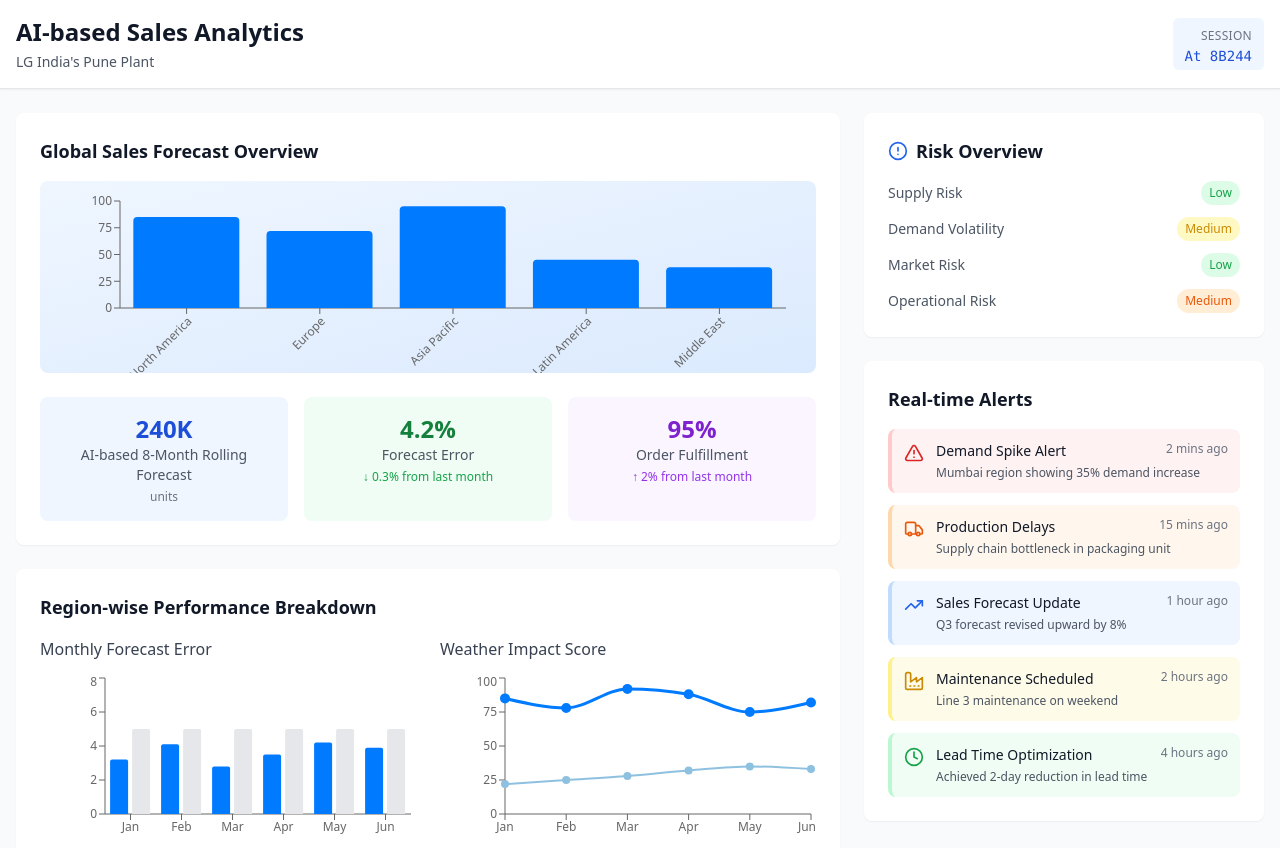
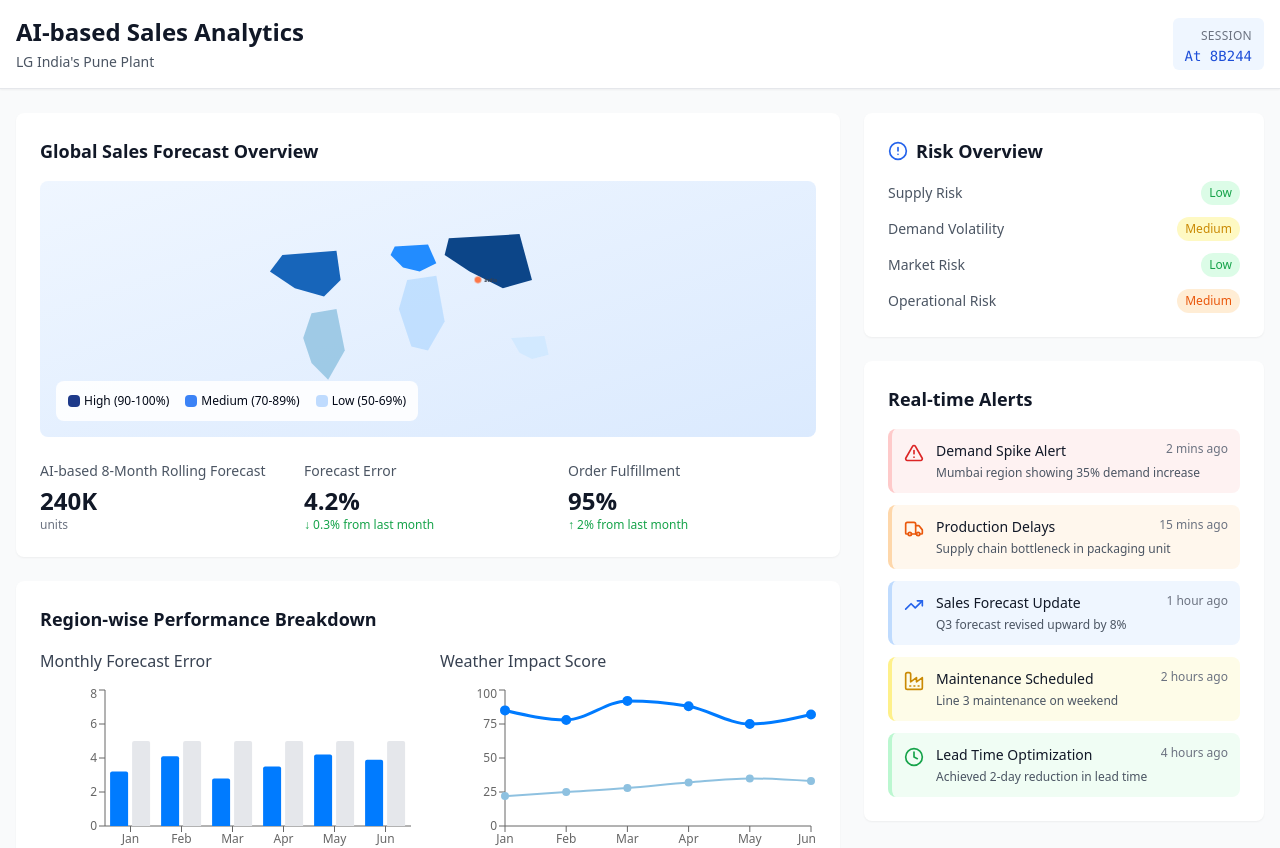
Before and after one commit to AmbitSoftwareDXB/lgsalesforecasting-indiasample, a React (Vite) app: page / in a window 1280 px wide. Shown: the top 848 px of the page. Built offline with nearby package versions, Linux system fonts and the light colour scheme.

Commit message:
Fix: Global Sales Forecast Overview map
Implement the map display for the Global Sales Forecast Overview section.

```diff
--- a/src/components/dashboard/GlobalSalesForecast.tsx
+++ b/src/components/dashboard/GlobalSalesForecast.tsx
@@ -1,13 +1,5 @@
 
-import { BarChart, Bar, XAxis, YAxis, ResponsiveContainer, Tooltip } from 'recharts';
-
-const worldRegions = [
-  { region: 'North America', sales: 85, color: '#007BFF' },
-  { region: 'Europe', sales: 72, color: '#8EC1E0' },
-  { region: 'Asia Pacific', sales: 95, color: '#0056B3' },
-  { region: 'Latin America', sales: 45, color: '#B3D9FF' },
-  { region: 'Middle East', sales: 38, color: '#CCE7FF' },
-];
+import { ResponsiveContainer } from 'recharts';
 
 const GlobalSalesForecast = () => {
   return (
@@ -16,49 +8,78 @@ const GlobalSalesForecast = () => {
         Global Sales Forecast Overview
       </h2>
 
-      {/* World Map Heatmap Simulation */}
+      {/* World Map Heatmap */}
       <div className="mb-6">
-        <div className="relative bg-gradient-to-br from-blue-50 to-blue-100 rounded-lg p-6 h-48">
-          <div className="absolute inset-0 flex items-center justify-center">
-            <ResponsiveContainer width="100%" height="100%">
-              <BarChart data={worldRegions} margin={{ top: 20, right: 30, left: 20, bottom: 5 }}>
-                <XAxis
-                  dataKey="region"
-                  tick={{ fontSize: 12 }}
-                  angle={-45}
-                  textAnchor="end"
-                  height={60}
-                />
-                <YAxis tick={{ fontSize: 12 }} />
-                <Tooltip
-                  formatter={(value) => [`${value}%`, 'Sales Performance']}
-                  labelStyle={{ color: '#374151' }}
-                />
-                <Bar dataKey="sales" fill="#007BFF" radius={[4, 4, 0, 0]} />
-              </BarChart>
-            </ResponsiveContainer>
+        <div className="relative bg-gradient-to-br from-blue-50 to-blue-100 rounded-lg p-6 h-64">
+          {/* Simplified World Map SVG */}
+          <svg viewBox="0 0 1000 500" className="w-full h-full">
+            {/* North America */}
+            <path d="M150 120 L280 110 L290 180 L250 220 L180 200 L120 160 Z"
+                  fill="#0056B3" className="opacity-90" />
+
+            {/* South America */}
+            <path d="M220 260 L280 250 L300 350 L260 420 L220 380 L200 320 Z"
+                  fill="#8EC1E0" className="opacity-80" />
+
+            {/* Europe */}
+            <path d="M420 100 L500 95 L520 140 L480 160 L440 150 L410 120 Z"
+                  fill="#007BFF" className="opacity-85" />
+
+            {/* Africa */}
+            <path d="M450 180 L520 170 L540 280 L500 350 L460 340 L430 250 Z"
+                  fill="#B3D9FF" className="opacity-70" />
+
+            {/* Asia */}
+            <path d="M550 80 L720 70 L750 180 L680 200 L600 160 L540 120 Z"
+                  fill="#003d82" className="opacity-95" />
+
+            {/* Australia */}
+            <path d="M700 320 L780 315 L790 360 L750 370 L720 355 Z"
+                  fill="#CCE7FF" className="opacity-75" />
+
+            {/* India highlight */}
+            <circle cx="620" cy="180" r="8" fill="#FF6B35" className="animate-pulse" />
+            <text x="635" y="185" className="text-xs font-semibold fill-gray-700">India</text>
+          </svg>
+
+          {/* Legend */}
+          <div className="absolute bottom-4 left-4 bg-white/90 rounded-lg p-3 text-xs">
+            <div className="flex items-center gap-4">
+              <div className="flex items-center gap-1">
+                <div className="w-3 h-3 bg-blue-900 rounded-sm"></div>
+                <span>High (90-100%)</span>
+              </div>
+              <div className="flex items-center gap-1">
+                <div className="w-3 h-3 bg-blue-500 rounded-sm"></div>
+                <span>Medium (70-89%)</span>
+              </div>
+              <div className="flex items-center gap-1">
+                <div className="w-3 h-3 bg-blue-200 rounded-sm"></div>
+                <span>Low (50-69%)</span>
+              </div>
+            </div>
           </div>
         </div>
       </div>
 
       {/* Key Metrics */}
       <div className="grid grid-cols-1 md:grid-cols-3 gap-4">
-        <div className="text-center p-4 bg-blue-50 rounded-lg">
-          <div className="text-2xl font-bold text-blue-700">240K</div>
-          <div className="text-sm text-gray-600">AI-based 8-Month Rolling Forecast</div>
-          <div className="text-xs text-gray-500 mt-1">units</div>
+        <div className="text-left">
+          <div className="text-sm text-gray-600 mb-1">AI-based 8-Month Rolling Forecast</div>
+          <div className="text-2xl font-bold text-gray-900">240K</div>
+          <div className="text-xs text-gray-500">units</div>
         </div>
 
-        <div className="text-center p-4 bg-green-50 rounded-lg">
-          <div className="text-2xl font-bold text-green-700">4.2%</div>
-          <div className="text-sm text-gray-600">Forecast Error</div>
-          <div className="text-xs text-green-600 mt-1">↓ 0.3% from last month</div>
+        <div className="text-left">
+          <div className="text-sm text-gray-600 mb-1">Forecast Error</div>
+          <div className="text-2xl font-bold text-gray-900">4.2%</div>
+          <div className="text-xs text-green-600">↓ 0.3% from last month</div>
         </div>
 
-        <div className="text-center p-4 bg-purple-50 rounded-lg">
-          <div className="text-2xl font-bold text-purple-700">95%</div>
-          <div className="text-sm text-gray-600">Order Fulfillment</div>
-          <div className="text-xs text-purple-600 mt-1">↑ 2% from last month</div>
+        <div className="text-left">
+          <div className="text-sm text-gray-600 mb-1">Order Fulfillment</div>
+          <div className="text-2xl font-bold text-gray-900">95%</div>
+          <div className="text-xs text-green-600">↑ 2% from last month</div>
         </div>
       </div>
     </div>
```
